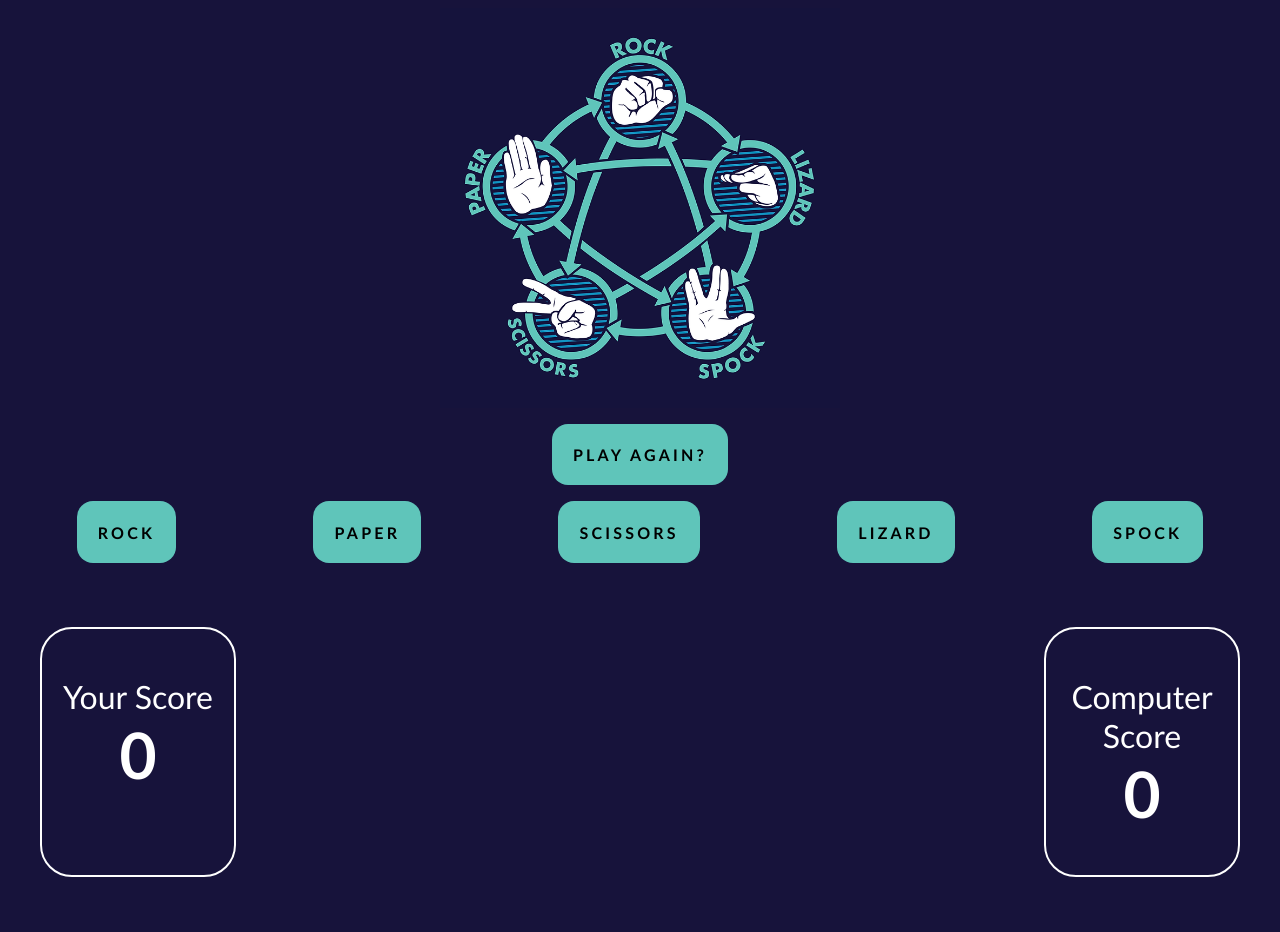
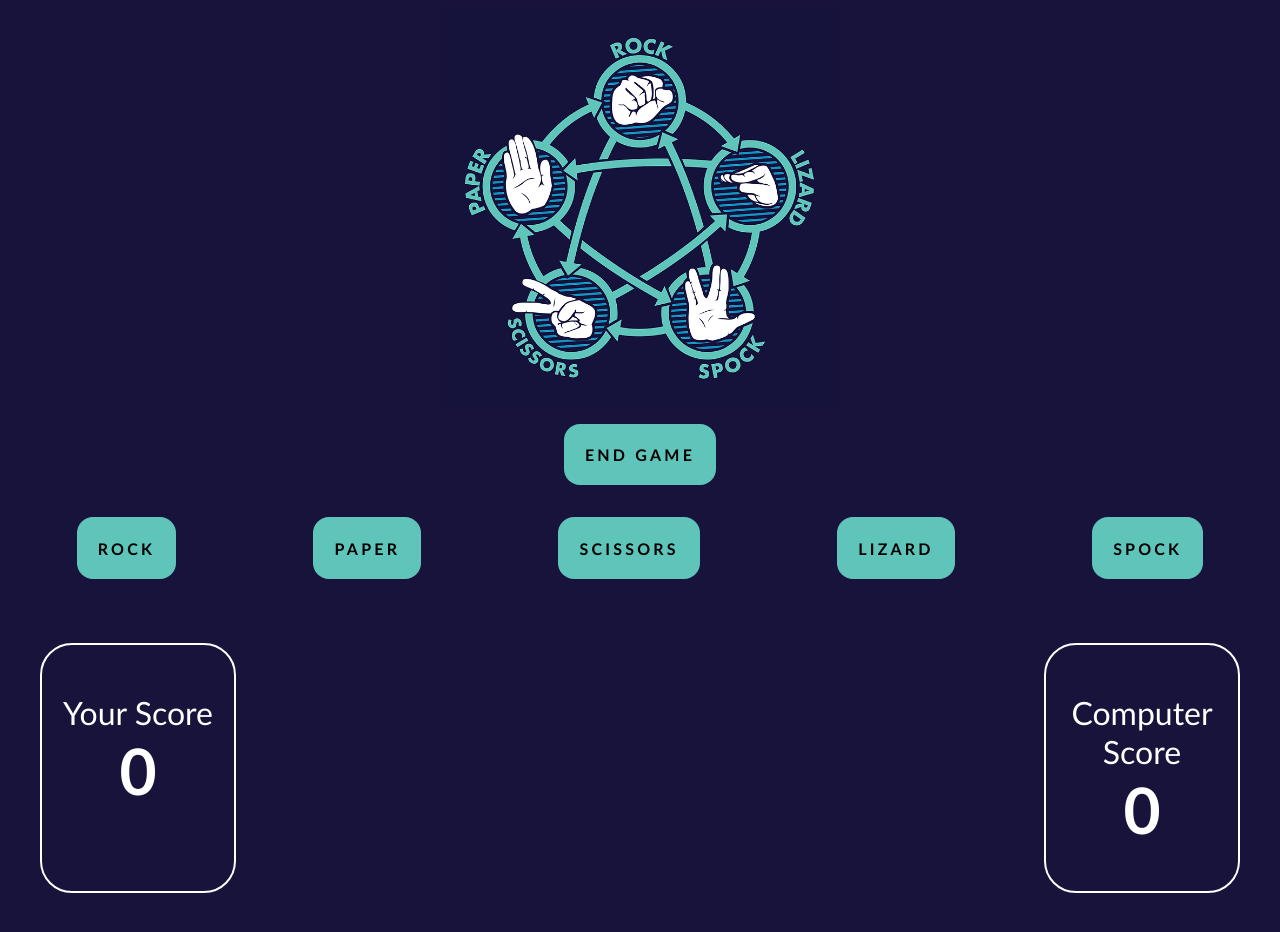
Before and after one commit to StephanRaab/vue-rpsls, a Vue app: page / in a window 1280 px wide. Both pictures are taken after a click on the button "PLAY GAME". Built offline with nearby package versions, Linux system fonts and the light colour scheme.

Commit message:
fix game state from button

```diff
--- a/src/App.vue
+++ b/src/App.vue
@@ -66,18 +66,18 @@ export default {
 <template>
   <img class="logo center" src="/src/assets/rpsls.webp" alt="rock paper scissors lizard spock image">
 
-  <div class="in-game-buttons-container">
+  <div id="logic-buttons-container">
     <button v-if="gameState == gameStateOptions.START" aria-label="play game" @click="startGame" class="center">Play
       game</button>
-    <button v-else-if="gamestate == gameStateOptions.PLAYING" aria-label="end game" @click="endGame" class="center">End
+    <button v-else-if="gameState == gameStateOptions.PLAYING" aria-label="end game" @click="endGame" class="center">End
       game</button>
-    <button v-else="gamestate == gameStateOptions.GAME_OVER" aria-label="play again" @click="startGame"
+    <button v-else="gameState == gameStateOptions.GAME_OVER" aria-label="play again" @click="startGame"
       class="center">Play
       Again?</button>
   </div>
 
 
-  <div v-if="gameState == gameStateOptions.PLAYING" id="game-btns-container">
+  <div v-if="gameState == gameStateOptions.PLAYING" id="game-buttons-container">
     <button v-for="choice in choiceOptions" aria-label="{{choice}} button" @click="setPlayerChoice(choice)">{{ choice
       }}</button>
   </div>
@@ -106,15 +106,20 @@ export default {
   /* margin-top: 0%; maybe change this from 20 - 0& after the game starts??? */
 }
 
-.in-game-buttons-container>button {
+#logic-buttons-container {
   margin-top: 1em;
 }
 
-#game-btns-container {
+#game-buttons-container {
   display: flex;
   flex-direction: row;
   margin-top: 1em;
   justify-content: space-around;
+  flex-wrap: wrap;
+}
+
+#game-buttons-container>button {
+  margin-top: 1em;
 }
 
 .score-text {
@@ -141,7 +146,6 @@ button {
 }
 
 button:hover {
-  /* background-color: #12a2d0; */
   background-color: #17133b;
   border: 2px solid #12a2d0;
   transition: 0.2s;
```
